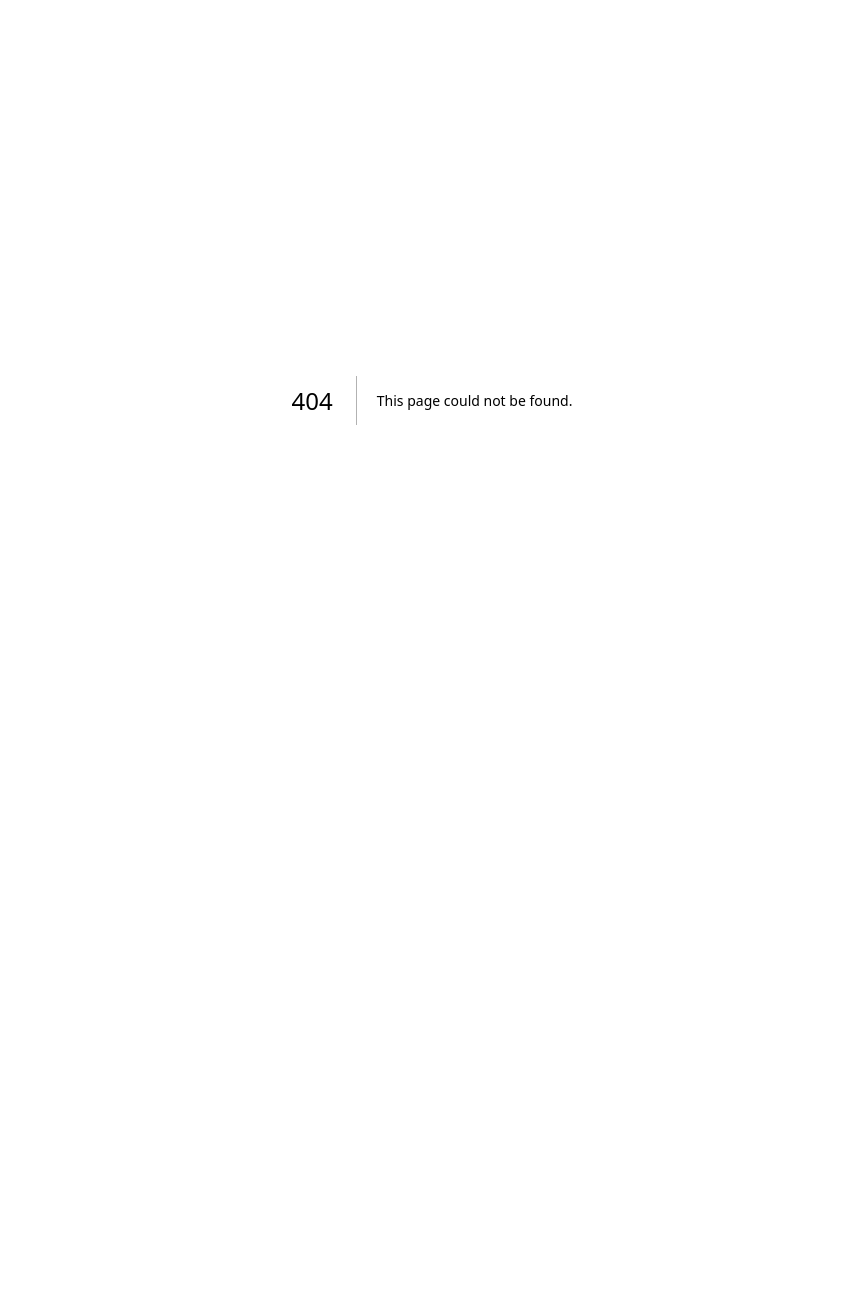
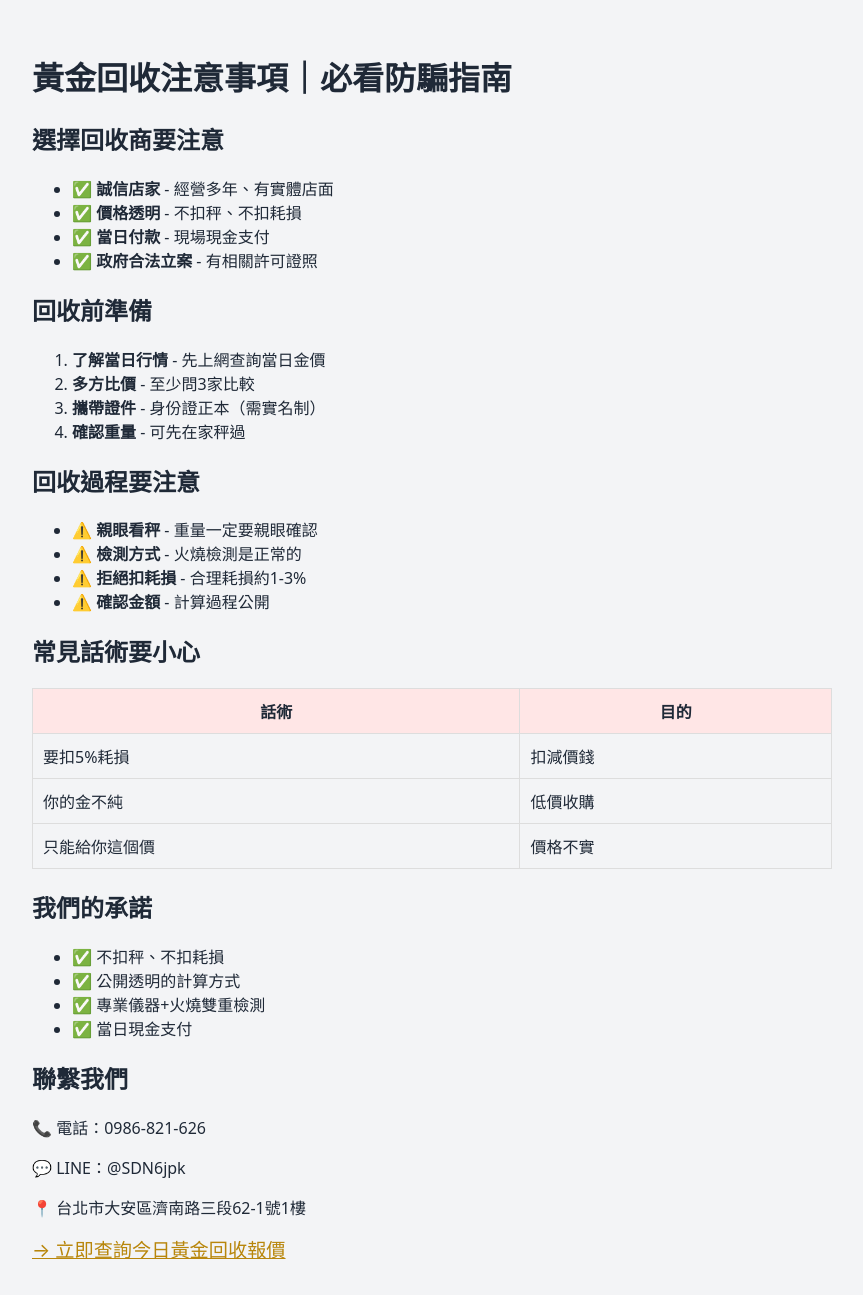
Before and after one commit to TAIPEISAXONHUANG/gold-web-v2, a Next.js app in the folder my-gold-price/: page /blog/gold-recycling-precautions in a window 1280 px wide. Before the commit this address had no page. Shown: the whole page, without its empty margins (208-1071 px from the left). Before the commit the page ends 800 px from the top, so only its background shows below. Built offline with nearby package versions, Linux system fonts and the light colour scheme.

Commit message:
新增3篇SEO文章+更新sitemap

```diff
--- /dev/null
+++ b/my-gold-price/app/blog/gold-recycling-precautions/page.tsx
@@ -0,0 +1,76 @@
+import { Metadata } from 'next';
+
+export const metadata: Metadata = {
+  title: '黃金回收注意事項｜必看防騙指南｜巧品珠寶',
+  description: '黃金回收要注意什麼？一篇告訴你防騙技巧、回收流程注意事項，避免被坑殺！',
+  keywords: '黃金回收注意,黃金回收防騙,賣黃金注意什麼,黃金回收指南',
+};
+
+export default function Page() {
+  return (
+    <main style={{ padding: '2rem', maxWidth: '800px', margin: '0 auto' }}>
+      <h1>黃金回收注意事項｜必看防騙指南</h1>
+
+      <h2>選擇回收商要注意</h2>
+      <ul>
+        <li>✅ <strong>誠信店家</strong> - 經營多年、有實體店面</li>
+        <li>✅ <strong>價格透明</strong> - 不扣秤、不扣耗損</li>
+        <li>✅ <strong>當日付款</strong> - 現場現金支付</li>
+        <li>✅ <strong>政府合法立案</strong> - 有相關許可證照</li>
+      </ul>
+
+      <h2>回收前準備</h2>
+      <ol>
+        <li><strong>了解當日行情</strong> - 先上網查詢當日金價</li>
+        <li><strong>多方比價</strong> - 至少問3家比較</li>
+        <li><strong>攜帶證件</strong> - 身份證正本（需實名制）</li>
+        <li><strong>確認重量</strong> - 可先在家秤過</li>
+      </ol>
+
+      <h2>回收過程要注意</h2>
+      <ul>
+        <li>⚠️ <strong>親眼看秤</strong> - 重量一定要親眼確認</li>
+        <li>⚠️ <strong>檢測方式</strong> - 火燒檢測是正常的</li>
+        <li>⚠️ <strong>拒絕扣耗損</strong> - 合理耗損約1-3%</li>
+        <li>⚠️ <strong>確認金額</strong> - 計算過程公開</li>
+      </ul>
+
+      <h2>常見話術要小心</h2>
+      <table style={{ width: '100%', borderCollapse: 'collapse' }}>
+        <tr style={{ background: '#ffe6e6' }}>
+          <th style={{ padding: '10px', border: '1px solid #ddd' }}>話術</th>
+          <th style={{ padding: '10px', border: '1px solid #ddd' }}>目的</th>
+        </tr>
+        <tr>
+          <td style={{ padding: '10px', border: '1px solid #ddd' }}>要扣5%耗損</td>
+          <td style={{ padding: '10px', border: '1px solid #ddd' }}>扣減價錢</td>
+        </tr>
+        <tr>
+          <td style={{ padding: '10px', border: '1px solid #ddd' }}>你的金不純</td>
+          <td style={{ padding: '10px', border: '1px solid #ddd' }}>低價收購</td>
+        </tr>
+        <tr>
+          <td style={{ padding: '10px', border: '1px solid #ddd' }}>只能給你這個價</td>
+          <td style={{ padding: '10px', border: '1px solid #ddd' }}>價格不實</td>
+        </tr>
+      </table>
+
+      <h2>我們的承諾</h2>
+      <ul>
+        <li>✅ 不扣秤、不扣耗損</li>
+        <li>✅ 公開透明的計算方式</li>
+        <li>✅ 專業儀器+火燒雙重檢測</li>
+        <li>✅ 當日現金支付</li>
+      </ul>
+
+      <h2>聯繫我們</h2>
+      <p>📞 電話：0986-821-626</p>
+      <p>💬 LINE：@SDN6jpk</p>
+      <p>📍 台北市大安區濟南路三段62-1號1樓</p>
+
+      <a href="/" style={{ color: '#B8860B', fontSize: '1.2rem' }}>
+        → 立即查詢今日黃金回收報價
+      </a>
+    </main>
+  );
+}
```
Also changed, not shown: my-gold-price/app/blog/karat-gold-price/page.tsx (added, +73 -0 lines), my-gold-price/app/blog/taipei-gold-recovery/page.tsx (added, +52 -0 lines), my-gold-price/app/sitemap.ts (+20 -1 lines).
